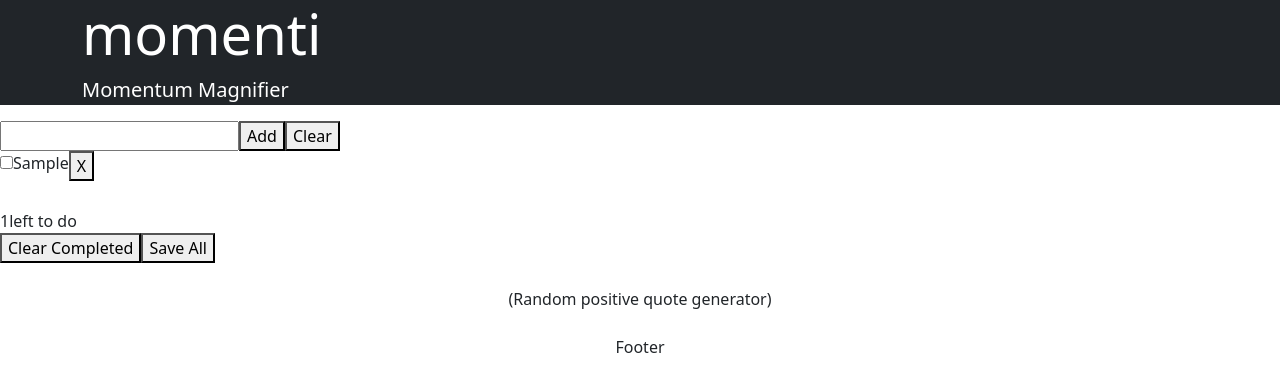
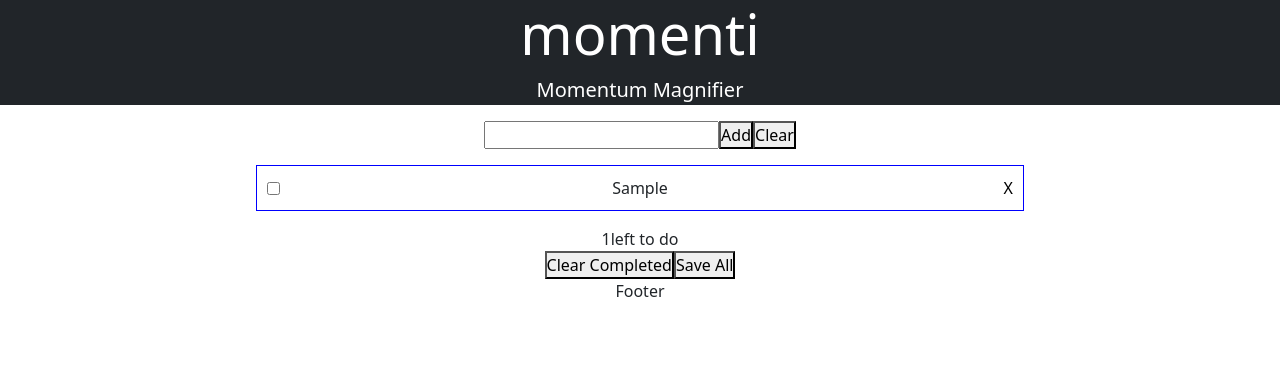
Before and after one commit to ianjleblanc/momentum-magnifier, a React (Create React App) app: page / in a window 1280 px wide. Both pictures are taken after typing "Sample" into the empty fields and a click on the button "Add". Shown: the top 392 px of the page. Built offline with nearby package versions, Linux system fonts and the light colour scheme.

Commit message:
CSS styling

```diff
--- /dev/null
+++ b/src/App.css
@@ -0,0 +1,34 @@
+* {
+    margin: 0;
+    padding: 0;
+    box-sizing:border-box;
+}
+
+.App {
+    text-align: center;
+}
+
+.todo-item {
+    display: flex;
+    align-items: center;
+    width: 60%;
+    margin: 16px auto;
+    justify-content: space-around;
+    border: 1px solid blue;
+    position: relative;
+    padding: 10px 0px;
+}
+
+.remove-todo-btn {
+    border: none;
+    background-color: transparent;
+    padding: 2px 10px;
+    position: absolute;
+    right: 0%;
+}
+
+input[type=checkbox] {
+    padding: 2px 10px;
+    position: absolute;
+    left: 10px;
+}
--- a/src/App.js
+++ b/src/App.js
@@ -1,8 +1,9 @@
 import React, { useState, useRef, useEffect } from "react";
-import TodoList from "./momentum/TodoList";
+import TodoList from "./todo/TodoList";
 import Header from "./Header";
 import { v4 as uuidv4 } from "uuid";
 import Footer from "./Footer";
+import "./App.css";
 
 const LOCAL_STORAGE_KEY = "todoApp.todos";
 
@@ -32,6 +33,10 @@ function App() {
     setTodos(newTodos);
   }
 
+  function handleClearInputField() {
+    todoNameRef.current.value = null
+  }
+
   function handleAddTodo(e) {
     e.preventDefault();
     const name = todoNameRef.current.value;
@@ -44,17 +49,20 @@ function App() {
   }
 
   return (
-    <div>
+    <div className="App">
       <Header />
 
       <div>
-        <input ref={todoNameRef} type="text" />
+        <label htmlFor="todo">
+          <input ref={todoNameRef} type="text" id="todo" />
+        </label>
+
         <button onClick={handleAddTodo}>Add</button>
-        <button>Clear</button>
+        <button onClick={handleClearInputField}>Clear</button>
         {/* onClick return input field blank */}
       </div>
-      <TodoList todos={todos} toggleCommit={toggleTodo} />
-      <br />
+      <TodoList todos={todos} toggleTodo={toggleTodo} />
+
       <div>
         {todos.filter((todo) => !todo.complete).length}left to do
       </div>
@@ -62,11 +70,6 @@ function App() {
         <button onClick={handleClearCompleteTodos}>Clear Completed</button>
         <button>Save All</button>
       </div>
-      <br />
-      <div className="quote d-flex justify-content-center">
-      (Random positive quote generator)
-      </div>
-      <br />
       <Footer />
     </div>
   );
--- a/src/Footer.js
+++ b/src/Footer.js
@@ -2,7 +2,7 @@ import React from 'react'
 
 export default function Footer() {
     return (
-        <div className="d-flex justify-content-center">
+        <div>
             Footer
         </div>
     )
--- a/src/momentum/TodoItem.js
+++ b/src/todo/TodoItem.js
@@ -6,16 +6,14 @@ export default function todoItem({ todo, toggleTodo }) {
   }
 
   return (
-    <div className="d-flex">
-      <label>
+    <div className="todo-item">
         <input
           type="checkbox"
           checked={todo.complete}
           onChange={handleTodoClick}
         />
         {todo.name}
-      </label>
-      <button className="mb-1">X</button>
+      <button className="remove-todo-btn">X</button>
     </div>
   );
 }
```
Also changed, not shown: src/todo/TodoList.js (renamed from src/momentum/TodoList.js).
